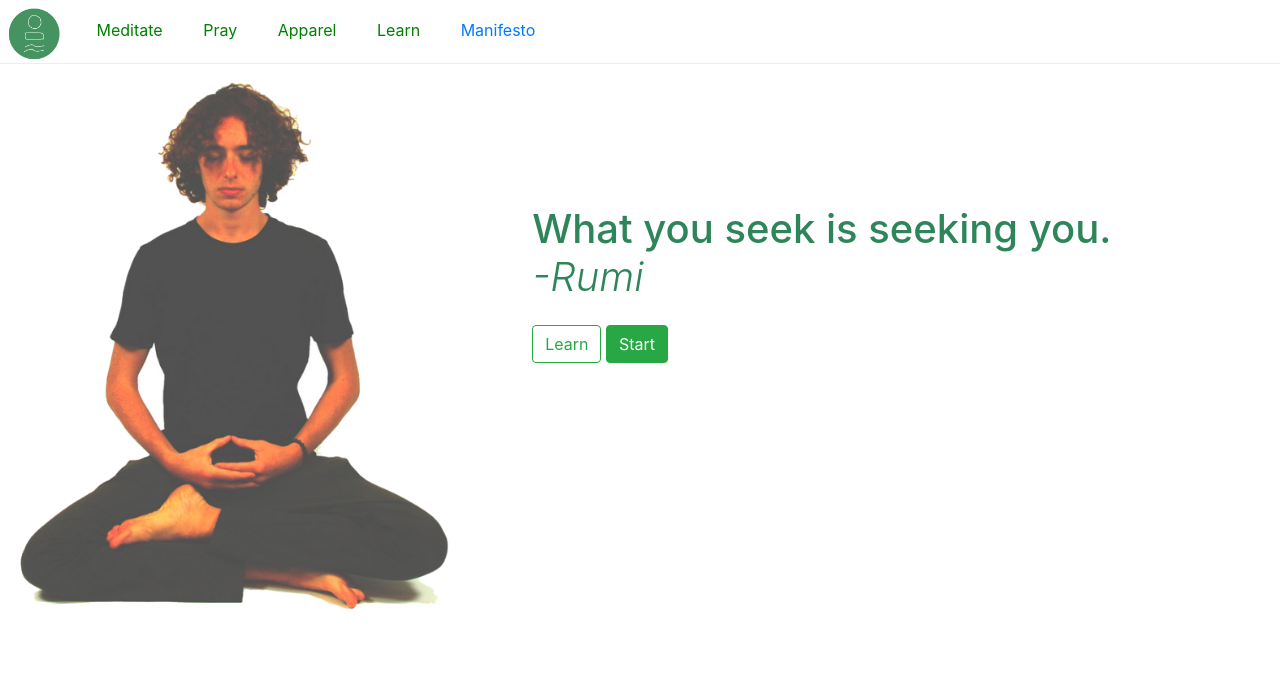
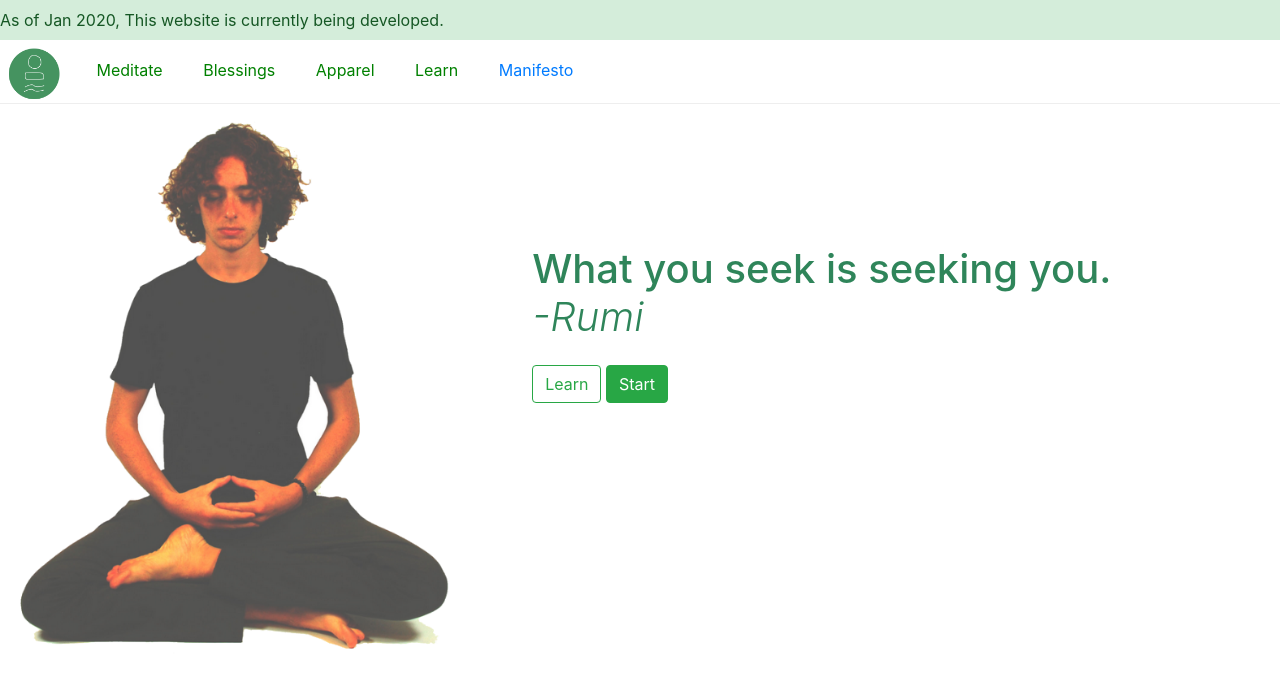
Before and after one commit to dboudro/Zafu, a plain HTML site: page index.html in a window 1280 px wide. Drawn offline with nearby package versions, Linux system fonts and the light colour scheme.

Commit message:
add construction banner

```diff
--- a/index.html
+++ b/index.html
@@ -8,10 +8,11 @@
 	<title> Zafu - Online Meditation Center </title>
 </head>
 <body>
+	<div class="alert-success py-2"> As of Jan 2020, This website is currently being developed. </div>
 	<nav>
 		<img src="images/logos/logo-earth.png" alt="zafu-logo" id="logo" class="mr-4 ml-1">
 		<li> Meditate </li>
-		<li> Pray </li>
+		<li> Blessings </li>
 		<li> Apparel </li>
 		<li> Learn </li>
 		<li> <a href="./manifesto.html">Manifesto</a> </li>
```
Also changed, not shown: manifesto.html (+1 -1 lines), css/bootstrap.min.css (added), instagram/instagram-sizes.png (added), instagram/portrait-size.png (added), instagram/quote-graphics.png (added), instagram/story-size.png (added), js/bootstrap.min.js (added), 4 other files.
